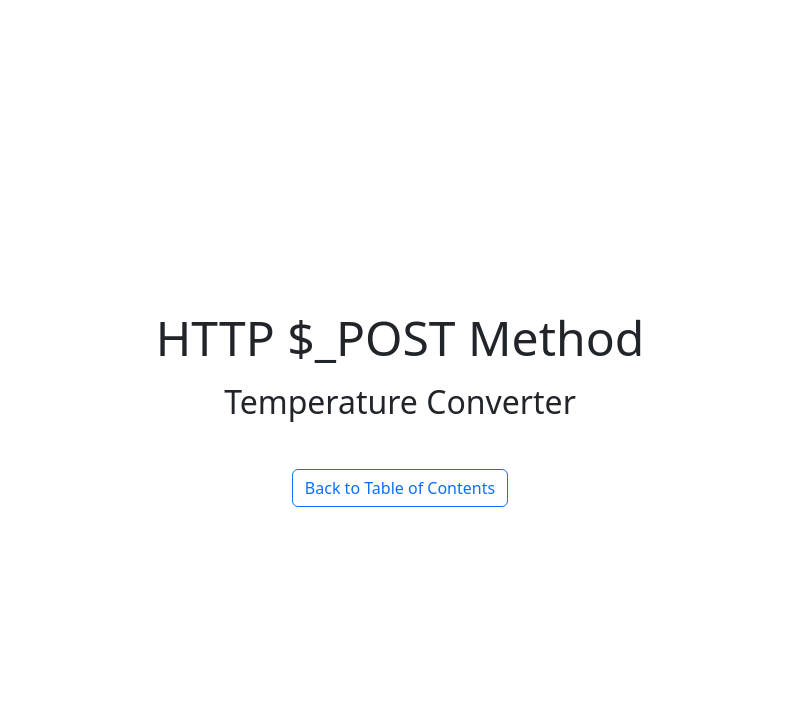
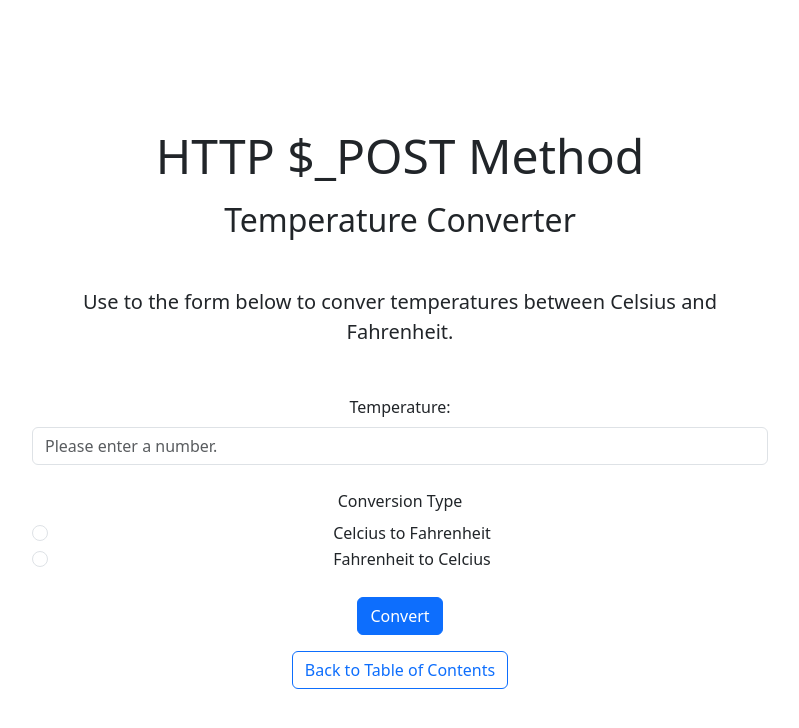
Before and after one commit to eubhawatson-classes/dmit-2025-workbook-a01-fall-2025, a PHP site: page /problem-2.php in a window 1280 px wide. Shown: the top 728 px of the page, without its empty margins (240-1039 px from the left). Run offline with PHP 8.4, Linux system fonts and the light colour scheme.

Commit message:
Adds Problem 2 to Lesson 06.

```diff
--- a/module-1/06-form-handling-post/problem-2.php
+++ b/module-1/06-form-handling-post/problem-2.php
@@ -2,6 +2,70 @@
 
 $title = "Temperature Converter";
 include 'includes/header.php';
+
+$temperature = isset($_POST['temperature']) ? trim($_POST['temperature']) : '';
+$direction = isset($_POST['direction']) ? $_POST['direction'] : '';
+$message = '';
+
+?>
+
+<p class="lead mb-5">Use to the form below to conver temperatures between Celsius and Fahrenheit.</p>
+
+<form action="<?= htmlspecialchars($_SERVER['PHP_SELF']); ?>" method="POST">
+    <!-- Temperature Value (Number) -->
+     <div class="mb-4">
+        <label for="temperature" class="form-label">Temperature:</label>
+        <input type="number" name="temperature" id="temperature" class="form-control" placeholder="Please enter a number." value="<?= $temperature; ?>">
+     </div>
+
+    <!-- Direction (C to F || F to C) -->
+     <fieldset class="mb-4">
+        <legend class="fw-normal fs-6">Conversion Type</legend>
+
+        <div class="form-check">
+            <input type="radio" name="direction" id="c-to-f" value="c-to-f" class="form-check-input" <?php echo $direction === 'c-to-f' ? 'checked' : ''; ?>>
+            <label for="c-to-f">Celcius to Fahrenheit</label>
+        </div>
+        <div class="form-check">
+            <input type="radio" name="direction" id="f-to-c" value="f-to-c" class="form-check-input" <?php echo $direction === 'f-to-c' ? 'checked' : ''; ?>>
+            <label for="f-to-c">Fahrenheit to Celcius</label>
+        </div>
+     </fieldset>
+
+     <!-- Form Submission -->
+      <div class="mb-3">
+        <input type="submit" name="submit" id="submit" value="Convert" class="btn btn-primary">
+      </div>
+</form>
+
+<?php
+
+if (isset($_POST['submit'])) {
+    // We'll do some super basic validation here again.
+    if ($temperature === '') {
+        $message = "<p class=\"fs-2 text-danger\">Please enter a temperature.</p>";
+    } elseif (!is_numeric($temperature)) {
+        $message = "<p class=\"fs-2 text-danger\">Please enter a valid number.</p>";
+    }
+    // Next, let's make sure to validate the conversion direction.
+    elseif (!in_array($direction, ['c-to-f', 'f-to-c'], TRUE)) {
+         $message = "<p class=\"fs-2 text-danger\">Please select a conversion type.</p>";
+    } else {
+        $temperature = (float) $temperature;
+
+        if ($direction === 'c-to-f') {
+            $result = ($temperature * 9 / 5) + 32;
+            $message = "<p class=\"fs-2 text-success\">{$temperature}&deg;C is <strong>" . round($result, 2) . "</strong>&deg;F.</p>";
+        } else {
+            $result = ($temperature - 32) * 5 / 9;
+            $message = "<p class=\"fs-2 text-success\">{$temperature}&deg;F is <strong>" . round($result, 2) . "</strong>&deg;C.</p>";
+        }
+    }
+}
+
+if ($message != '') {
+    echo $message;
+}
 
 ?>
 
```
